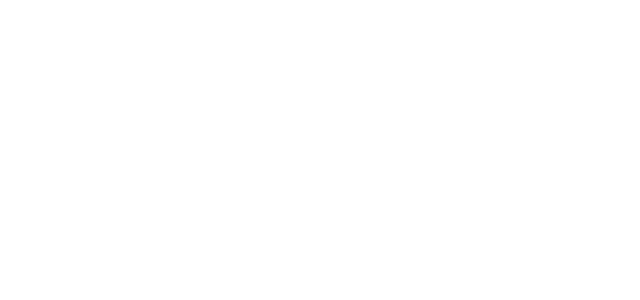
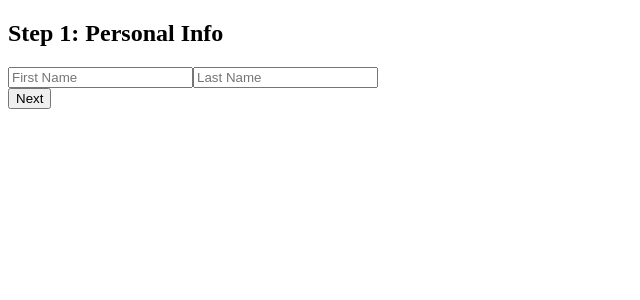
Before and after one commit to acciojob/multi-step-form-satyamjha09, a React app: page / in a window 1280 px wide. Shown: the top 300 px of the page, without its empty margins (0-640 px from the left). Built offline with nearby package versions, Linux system fonts and the light colour scheme.

Commit message:
done project

```diff
--- a/src/components/App.js
+++ b/src/components/App.js
@@ -1,11 +1,41 @@
 
-import React from "react";
+import React, { useState } from "react";
 import './../styles/App.css';
+import Step from "./Step";
 
 const App = () => {
+
+  const [step, setStep] = useState(1);
+  const [formData, setFormData] = useState({
+    first_name: "",
+    last_name: "",
+    model: "",
+    car_price: "",
+    card_info: "",
+    expiry_date: "",
+  });
+
+  const handleChange = (e) => {
+    setFormData({ ...formData , [e.target.id]: e.target.value });
+  };
+
+  const nextStep = () => setStep((prev) => prev + 1);
+  const prevStep = () => setStep((prev) => prev -1);
+
+  const handleSubmit = () => {
+    console.log("Form Submitted", formData);
+  }
+
   return (
     <div>
-        {/* Do not remove the main div */}
+        <Step
+        step={step}
+        formData={formData}
+        handleChange={handleChange}
+        nextStep={nextStep}
+        prevStep={prevStep}
+        handleSubmit={handleSubmit}
+      />
     </div>
   )
 }
--- /dev/null
+++ b/src/components/Step.js
@@ -0,0 +1,78 @@
+import React from 'react'
+
+const Step = ({ step, formData, handleChange, nextStep, prevStep, handleSubmit }) => {
+  return (
+    <div className="p-4 border rounded-md shadow-md max-w-md mx-auto">
+    {step === 1 && (
+      <div>
+        <h2 className="text-xl font-bold mb-4">Step 1: Personal Info</h2>
+        <input
+          id="first_name"
+          type="text"
+          placeholder="First Name"
+          value={formData.first_name}
+          onChange={handleChange}
+          className="w-full p-2 mb-2 border rounded"
+        />
+        <input
+          id="last_name"
+          type="text"
+          placeholder="Last Name"
+          value={formData.last_name}
+          onChange={handleChange}
+          className="w-full p-2 border rounded"
+        />
+      </div>
+    )}
+    {step === 2 && (
+      <div>
+        <h2 className="text-xl font-bold mb-4">Step 2: Car Details</h2>
+        <input
+          id="model"
+          type="text"
+          placeholder="Car Model"
+          value={formData.model}
+          onChange={handleChange}
+          className="w-full p-2 mb-2 border rounded"
+        />
+        <input
+          id="car_price"
+          type="number"
+          placeholder="Car Price"
+          value={formData.car_price}
+          onChange={handleChange}
+          className="w-full p-2 border rounded"
+        />
+      </div>
+    )}
+    {step === 3 && (
+      <div>
+        <h2 className="text-xl font-bold mb-4">Step 3: Payment Info</h2>
+        <input
+          id="card_info"
+          type="text"
+          placeholder="Card Information"
+          value={formData.card_info}
+          onChange={handleChange}
+          className="w-full p-2 mb-2 border rounded"
+        />
+        <input
+          id="expiry_date"
+          type="text"
+          placeholder="Expiry Date"
+          value={formData.expiry_date}
+          onChange={handleChange}
+          className="w-full p-2 border rounded"
+        />
+      </div>
+    )}
+    <div className="flex justify-between mt-4">
+      {step > 1 && <button onClick={prevStep} className="p-2 bg-gray-300 rounded">Previous</button>}
+      {step < 3 && <button onClick={nextStep} className="p-2 bg-blue-500 text-white rounded">Next</button>}
+      {step === 3 && <button onClick={handleSubmit} className="p-2 bg-green-500 text-white rounded">Submit</button>}
+    </div>
+  </div>
+  )
+}
+
+export default Step
```
Also changed, not shown: 1 other file (tests, documents, lock files or other folders).
